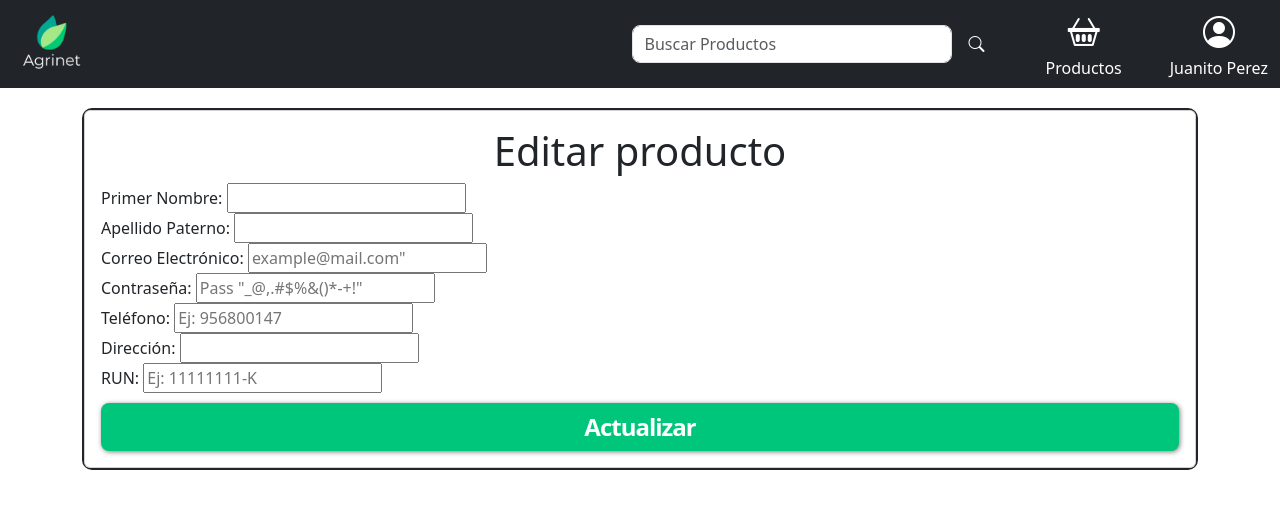
After one commit to ctomrp/django-agrinet, a Django app: template apps/users/templates/client_product_detail.html in a window 1280 px wide. The commit adds this page. Shown: the top 509 px of the page. Run offline with Django 5.2, Linux system fonts and the light colour scheme; the template is opened without the code that fills it: values that come from a table or form of the project are taken from there, others are empty; some libraries are stand-ins or nearby versions.

Commit message:
rutas protegidas

```diff
--- /dev/null
+++ b/apps/users/static/styles/client_product_detail.css
@@ -0,0 +1,29 @@
+.container{
+    display: grid;
+    align-content: center;
+}
+
+.formContainer{
+    border: 2px solid;
+    margin-top: 20px;
+    border-radius: 10px;
+    max-width: 100%;
+
+}
+.formContainer h1{
+    text-align: center;
+}
+
+.btn-custom {
+    background: #00c67c;
+    margin-top: 10px;
+    border-radius: 8px;
+    border: none;
+    height: 3rem;
+    box-shadow: 1px 1px 5px rgba(0, 0, 0, 0.5);
+    outline: none;
+    color: white;
+    font-weight: bold;
+    font-size: 24px;
+    letter-spacing: -1px;
+  }
--- /dev/null
+++ b/apps/users/templates/client_product_detail.html
@@ -0,0 +1,27 @@
+{% extends 'base_template.html' %}
+{% load static %}
+
+{% block extra_css %}
+  <link rel="stylesheet" href="{% static 'styles/client_product_detail.css' %}">
+{% endblock extra_css %}
+
+{% block main %}
+
+  <div class="container">
+    <div class="formContainer">
+      <form  method="POST" class="card card-body" enctype="multipart/form-data">
+        <h1>Editar producto</h1>
+        {% csrf_token %}
+        {{error}}
+        {{form}}
+        <button class="btn-custom">
+          Actualizar
+        </button>
+     </form>
+    </div>
+  </div>
+
+
+
+
+{% endblock main %}
--- a/apps/users/urls.py
+++ b/apps/users/urls.py
@@ -10,4 +10,5 @@
     path("producer/", views.producer_dashboard, name="producer_dashboard"),
     path("client/", views.client_dashboard, name="client_dashboard"),
     path('logout/', views.custom_logout, name='logout'),
+    path('client/<int:product_id>', views.client_product_detail,name='client_product_detail'),
 ]
--- a/core/urls.py
+++ b/core/urls.py
@@ -1,5 +1,6 @@
 from django.contrib import admin
 from django.urls import path, include
+from django.views.generic import RedirectView
 
 from django.conf import settings
 from django.conf.urls.static import static
@@ -7,6 +8,7 @@
 
 urlpatterns = [
     path("admin/", admin.site.urls),
+    path("", RedirectView.as_view(url="users/", permanent=False)),
     path("users/", include("apps.users.urls")),
     path("products/", include("apps.products.urls")),
     path('producer_application/', include('apps.producer_application.urls')),
```
Also changed, not shown: apps/products/views.py (+7 -2 lines), apps/users/static/styles/client.css (added, +51 -0 lines), apps/users/templates/client_dashboard.html (+40 -1 lines), apps/users/views.py (+19 -3 lines), 1 other file.
